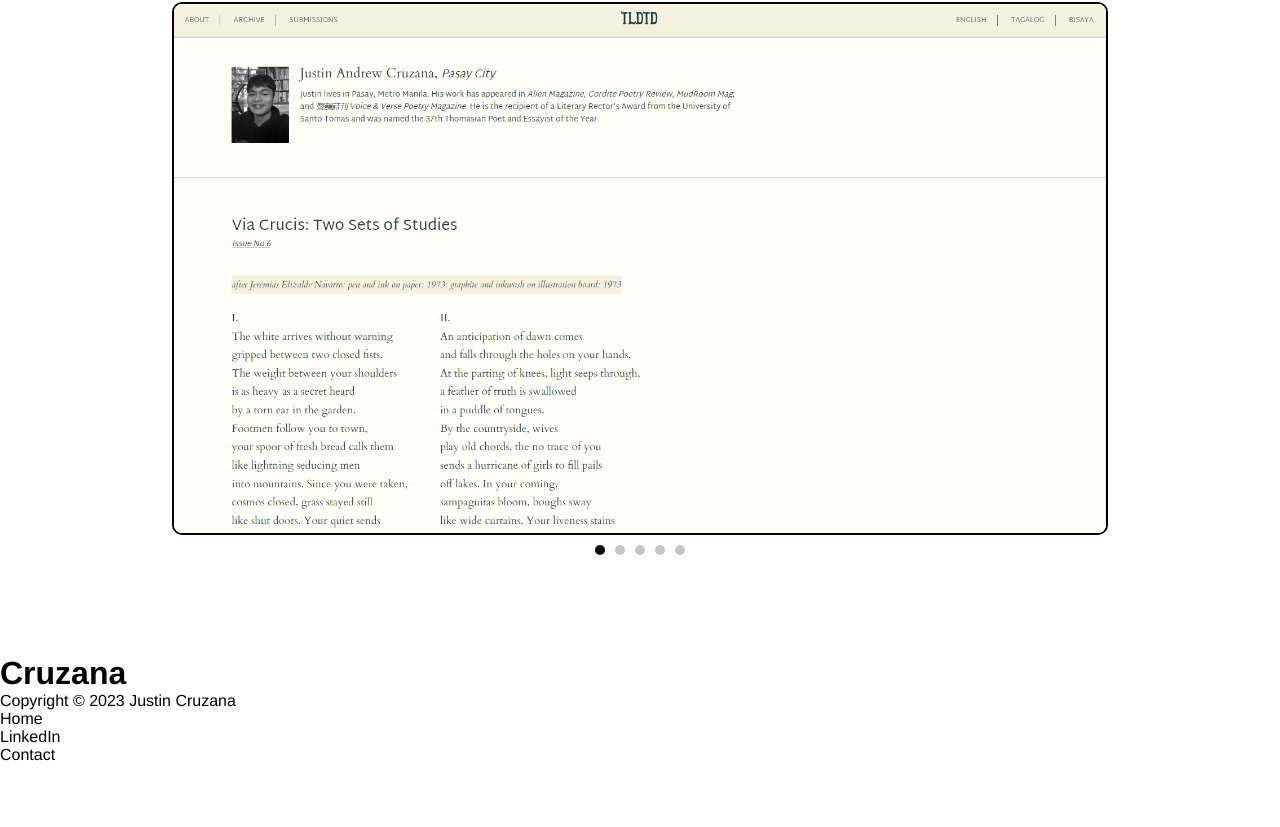
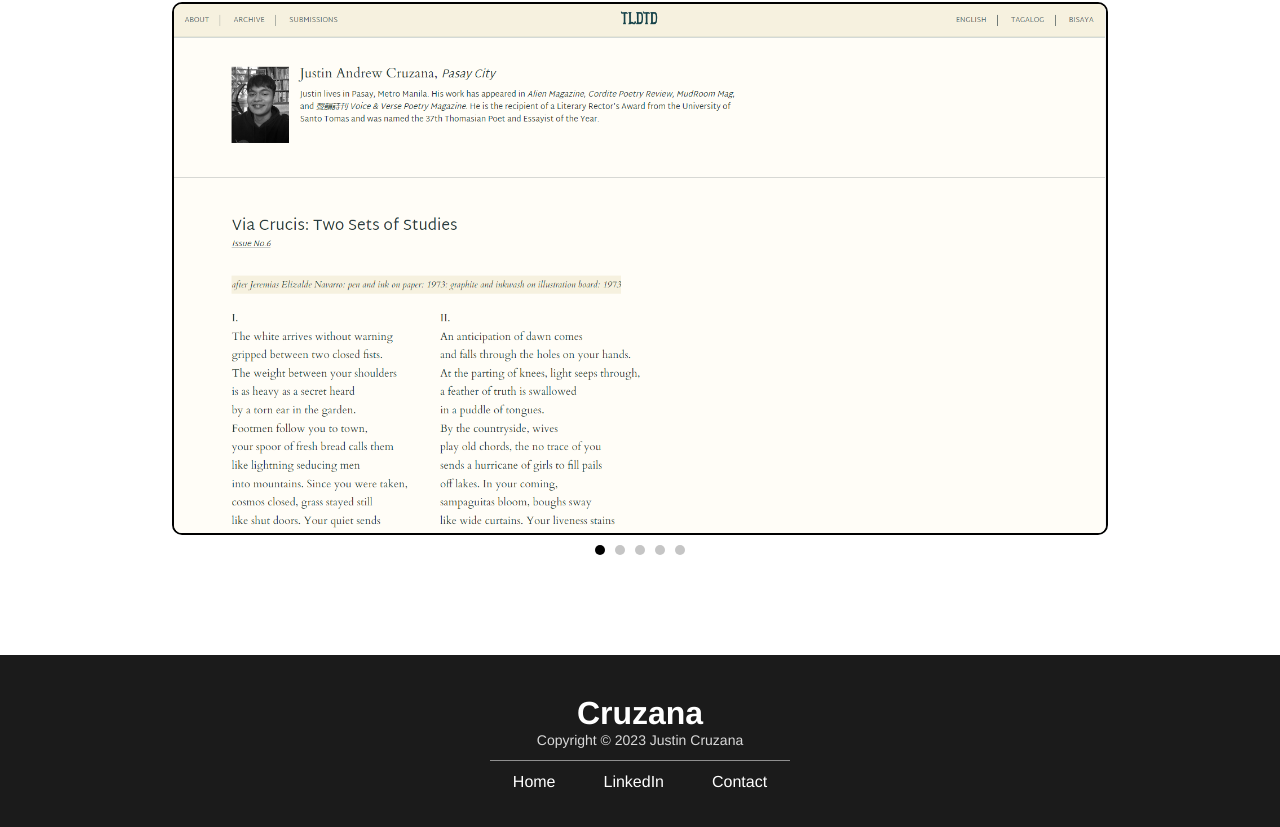
Before and after one commit to pkWafuuu/freelance-eportfolio, a React (Create React App) app: page / in a window 1280 px wide. Shown: the part 949-1776 px from the top of the page. Before the commit the page ends 1713 px from the top, so only its background shows below. Built offline with nearby package versions, Linux system fonts and the light colour scheme.

Commit message:
add footer styles

```diff
--- a/src/components/Footer.jsx
+++ b/src/components/Footer.jsx
@@ -4,6 +4,7 @@ function Footer(){
 			<div className="footer__row">
 				<h1 className="footer__title">Cruzana</h1>
 				<div className="footer__copyright">Copyright &copy; 2023 Justin Cruzana</div>
+				<div className="footer__divider-horizontal"></div>
 				<ul className="footer__links">
 					<li>
 						<a href="" className="footer__link">
--- a/src/css/footer.css
+++ b/src/css/footer.css
@@ -0,0 +1,30 @@
+footer {
+	background-color: rgb(27, 27, 27);
+	padding: 40px 0;
+}
+
+.footer__row {
+	display: flex;
+	flex-direction: column;
+	align-items: center;
+	color: #fff;
+}
+
+.footer__copyright {
+	color: rgba(236, 236, 236, 0.904);
+	font-size: 14px;
+}
+
+.footer__links {
+	display: flex;
+}
+
+.footer__link {
+	margin: 0 24px;
+}
+
+.footer__divider-horizontal {
+	margin: 12px 0;
+	border-top: 1px solid rgba(184, 184, 184, 0.74);
+	width: 300px;
+}
```
